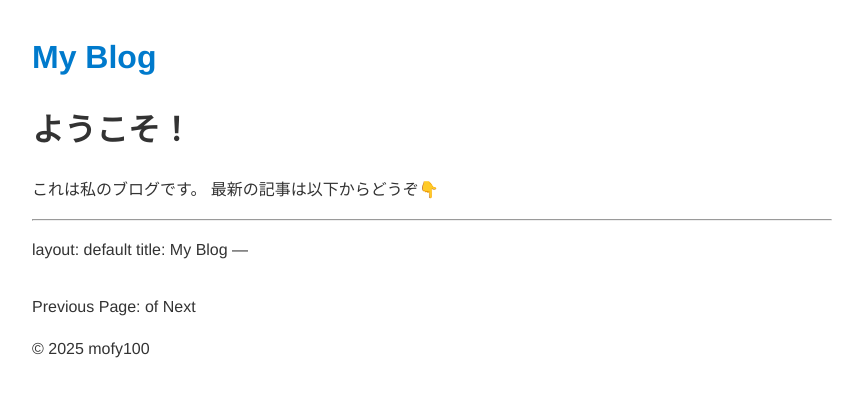
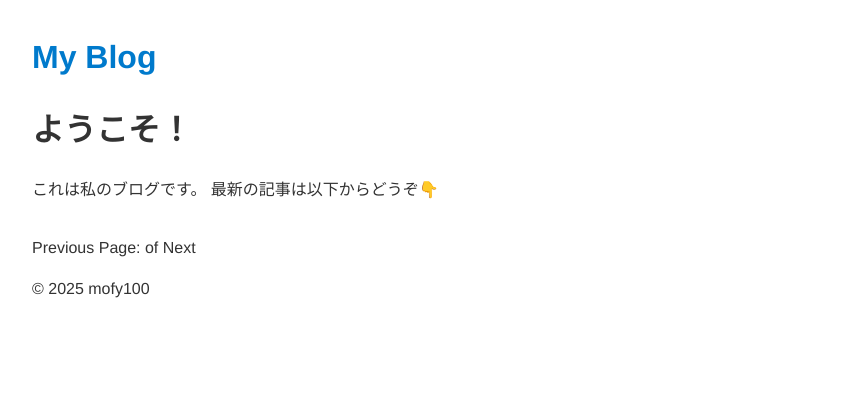
Before and after one commit to mofy100/mypage, a Jekyll site: the page built from index.md, in a window 1280 px wide. Shown: the top 397 px of the page, without its empty margins (208-1071 px from the left). Built offline with Jekyll 4.4.1, drawn with Linux system fonts in a browser that asks for light colours.

Commit message:
fix pagination

```diff
--- a/index.md
+++ b/index.md
@@ -7,11 +7,6 @@ title: ホーム
 
 これは私のブログです。
 最新の記事は以下からどうぞ👇
-
----
-layout: default
-title: My Blog
----
 
 <!-- This loops through the paginated posts -->
 <div class="post-list">
```
